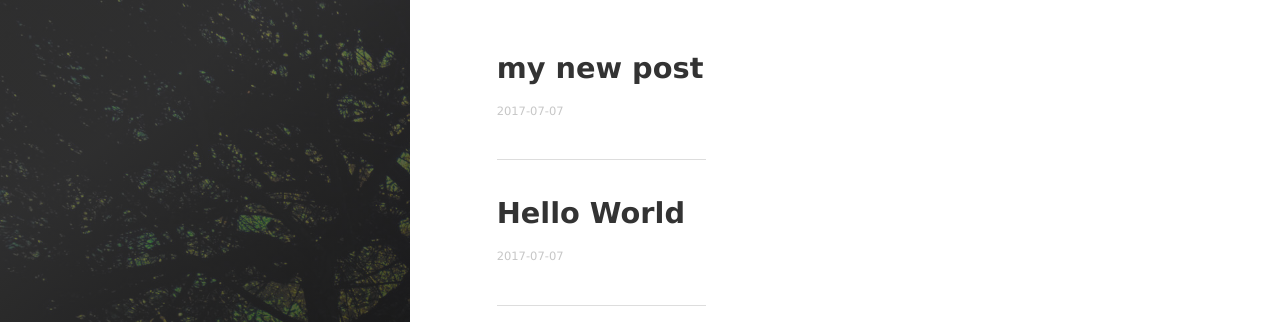
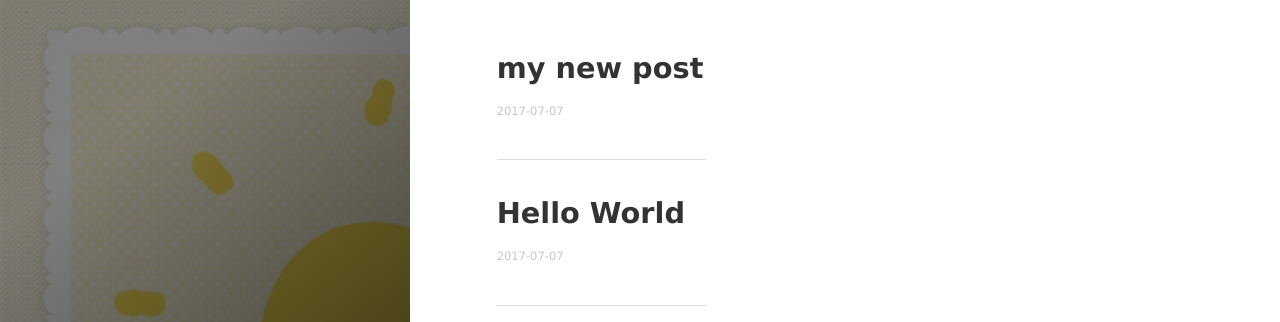
Before and after one commit to kittybwj/kittybwj.github.io, a plain HTML site: page index.html in a window 1280 px wide. Shown: the top 322 px of the page. Drawn offline with nearby package versions, Linux system fonts and the light colour scheme; some packages are replaced by stand-ins of ours.

Commit message:
Site updated: 2017-07-07 13:46:21

```diff
--- a/css/uno.css
+++ b/css/uno.css
@@ -1196,7 +1196,7 @@ hr {
   width: 100%;
   max-width: none;
   height: 100%;
-  background: url(../images/background-cover.jpg) top left no-repeat #666666;
+  background: url(../images/imgback.jpeg) top left no-repeat #666666;
   background-size: cover; }
 
 .panel-cover--collapsed {
```
Also changed, not shown: images/imgback.jpeg (added).
